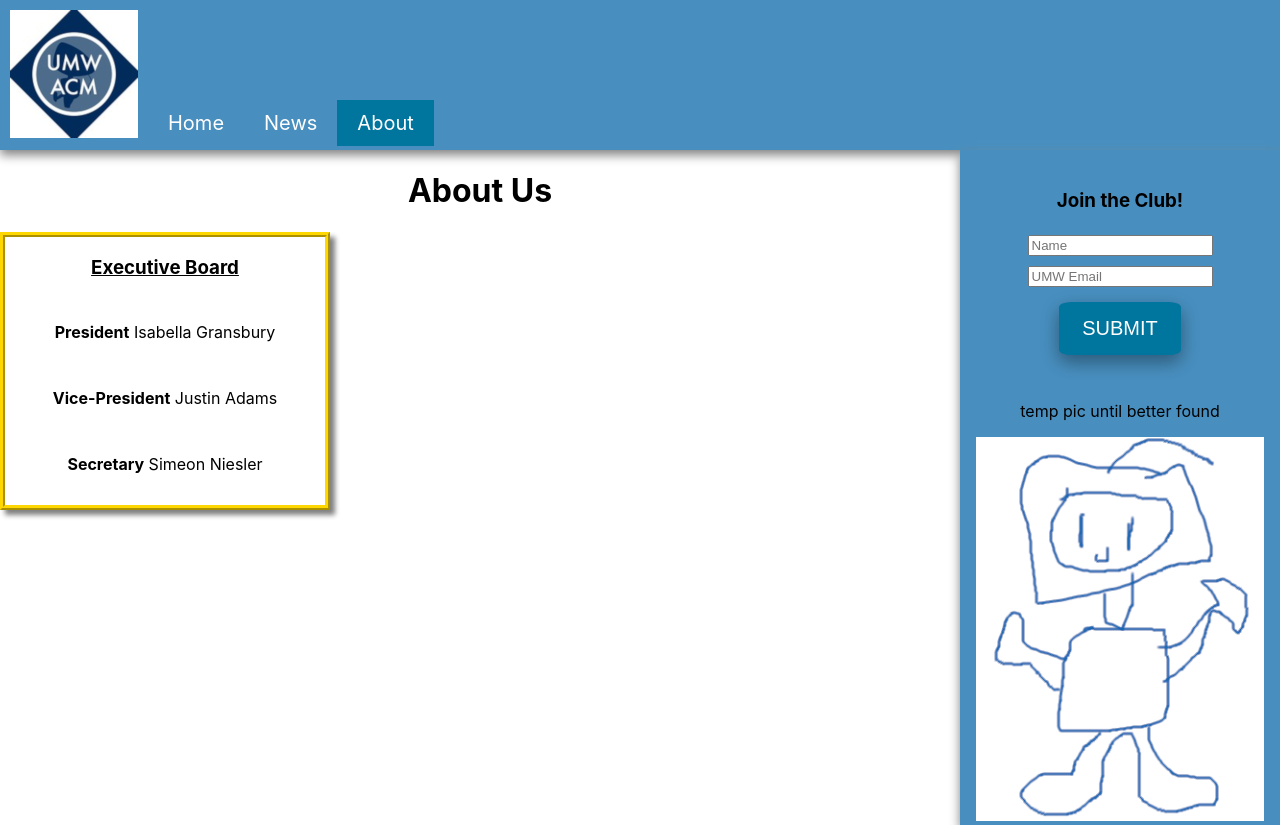
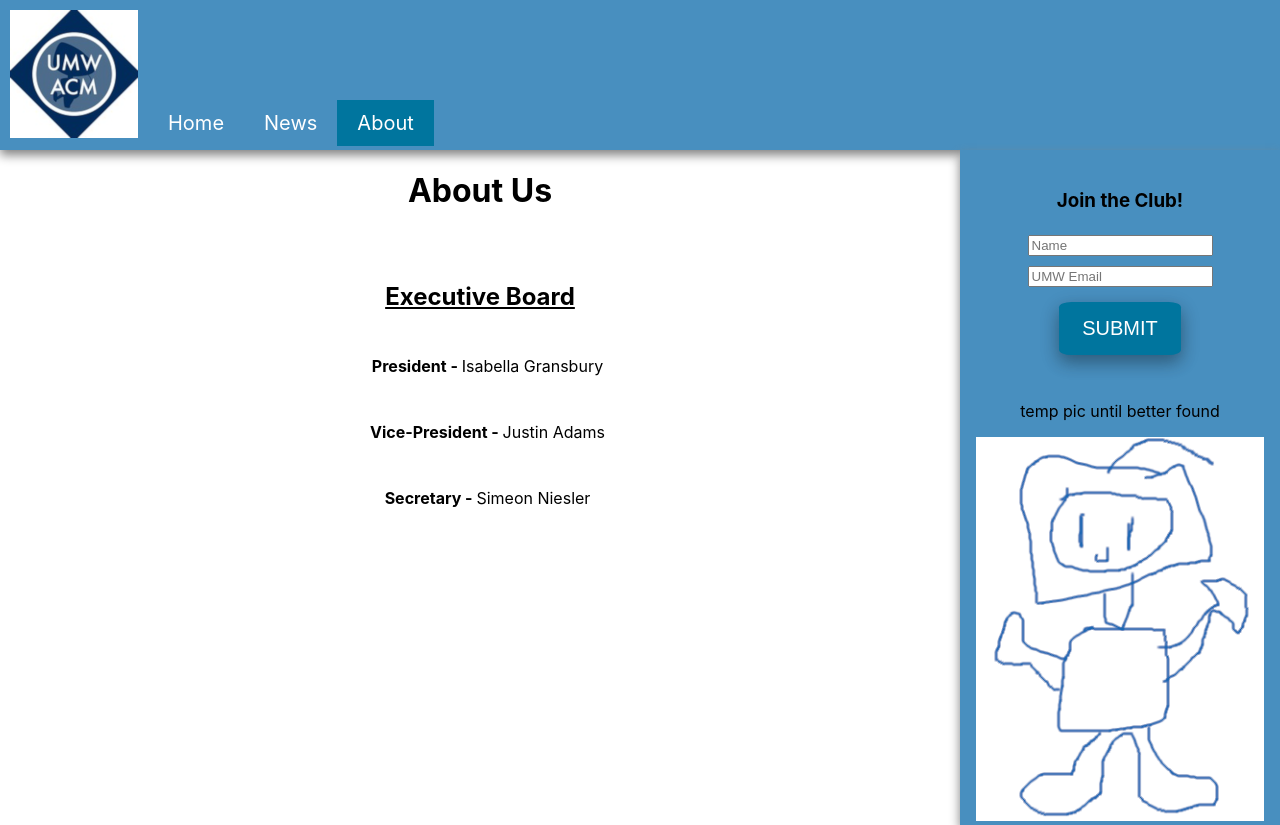
Before and after one commit to JustAdams/umw-acm-website, a React (Create React App) app: page /about in a window 1280 px wide. Built offline with nearby package versions, Linux system fonts and the light colour scheme.

Commit message:
Improvements to news page. Began framework for changing displayed post by age.

```diff
--- a/src/components/Post/PostImage.js
+++ b/src/components/Post/PostImage.js
@@ -2,7 +2,9 @@ import React from 'react';
 
 const postImage = (props) => (
     <div>
-        <img src={require('../../assets/NewsImages/' + props.imageName)} />
+        {props.imageName ?
+            <img src={require('../../assets/NewsImages/' + props.imageName)} />
+            : null }
     </div>
 );
 
--- a/src/containers/AboutPage/AboutPage.css
+++ b/src/containers/AboutPage/AboutPage.css
@@ -1,11 +1,8 @@
 
-.ExecBoard {
-    border: 5px ridge gold;
-    width: 25%;
-    box-shadow: 5px 5px 5px grey;
-}
+
 
 .ExecBoard-h {
+    padding: 50px 0;
     text-decoration: underline;
     padding-bottom: 10px;
 }
--- a/src/containers/AboutPage/AboutPage.js
+++ b/src/containers/AboutPage/AboutPage.js
@@ -4,10 +4,10 @@ import './AboutPage.css';
 const getExecBoard = () => {
     return (
         <article className='ExecBoard'>
-            <h3 className='ExecBoard-h'>Executive Board</h3>
-            <p className='ExecBoard-p'><strong>President</strong> Isabella Gransbury</p>
-            <p className='ExecBoard-p'><strong>Vice-President</strong> Justin Adams</p>
-            <p className='ExecBoard-p'><strong>Secretary</strong> Simeon Niesler</p>
+            <h2 className='ExecBoard-h'>Executive Board</h2>
+            <p className='ExecBoard-p'><strong>President - </strong>Isabella Gransbury</p>
+            <p className='ExecBoard-p'><strong>Vice-President - </strong> Justin Adams</p>
+            <p className='ExecBoard-p'><strong>Secretary - </strong> Simeon Niesler</p>
         </article>
     );
 };
--- a/src/containers/Posts/Posts.js
+++ b/src/containers/Posts/Posts.js
@@ -8,6 +8,7 @@ import PostImage from '../../components/Post/PostImage';
 
 class Posts extends Component {
     state = {
+        startPostNum: 0,
         posts: [],
         fullPost: null
     }
@@ -16,21 +17,22 @@ class Posts extends Component {
         this.loadAllPosts();
     }
 
+
+    // Loads all the posts from the database and sets into state
     async loadAllPosts() {
         const fetchedPosts = await getPosts();
         this.setState({posts: fetchedPosts});
     }
 
-    selectPostHandler = (id) => {
-        const fullPost = this.state.posts[id];
-        this.setState({fullPost: fullPost});
-    }
-
-    render() {
+    // On mount shows the most recent 3 posts
+    // Buttons alter the state startNum which is the post to start from
+    renderSelectedPosts() {
+        const startNum = this.state.startPostNum;
+        const sliceNum = startNum + 3;
         let newsPosts = <p>Error loading news posts!</p>
         if (!this.state.error) {
             newsPosts =
-                this.state.posts.slice(0, 6).reverse().map(post => {
+                this.state.posts.slice(startNum, sliceNum).reverse().map(post => {
                     return (
                         <Post
                             key={post.post_id}
@@ -42,6 +44,21 @@ class Posts extends Component {
                     );
                 });
         };
+        return newsPosts;
+    }
+
+    // Sets full post to display from selected post id
+    selectPostHandler(id) {
+        const fullPost = this.state.posts[id];
+        this.setState({fullPost: fullPost});
+    }
+
+    // Buttons either shift the displayed posts to newer or older by 1
+    buttonChangeHandler(buttonDir) {
+    }
+
+
+    render() {
         let fullPost = null;
         if (this.state.fullPost) {
             fullPost = (
@@ -55,9 +72,18 @@ class Posts extends Component {
         }
         return (
             <div>
+                <button
+                    onClick={this.buttonChangeHandler('newer')}
+                    className='postChangeButton'>
+                        Newer
+                </button>
                 <section className='Posts'>
-                    {newsPosts}
+                    {this.renderSelectedPosts()}
                 </section>
+                <button
+                    onClick={this.buttonChangeHandler('older')}
+                    className='postChangeButton'
+                    >Older</button>
                 {fullPost}
             </div>
         );
```
